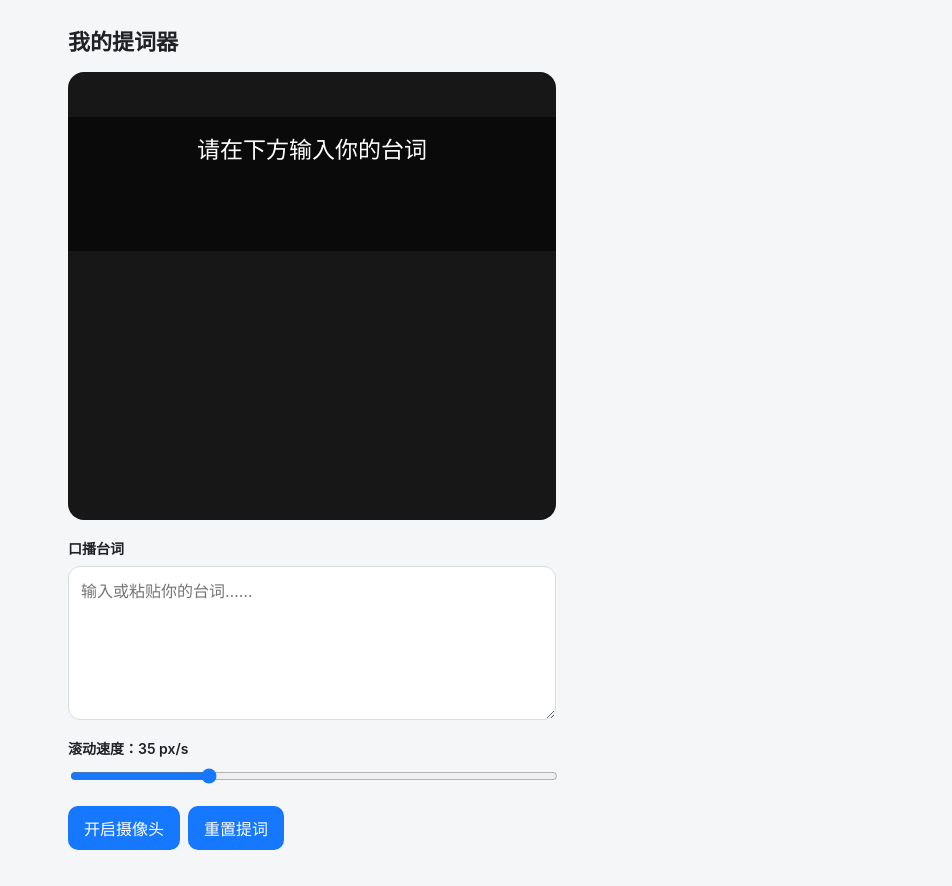
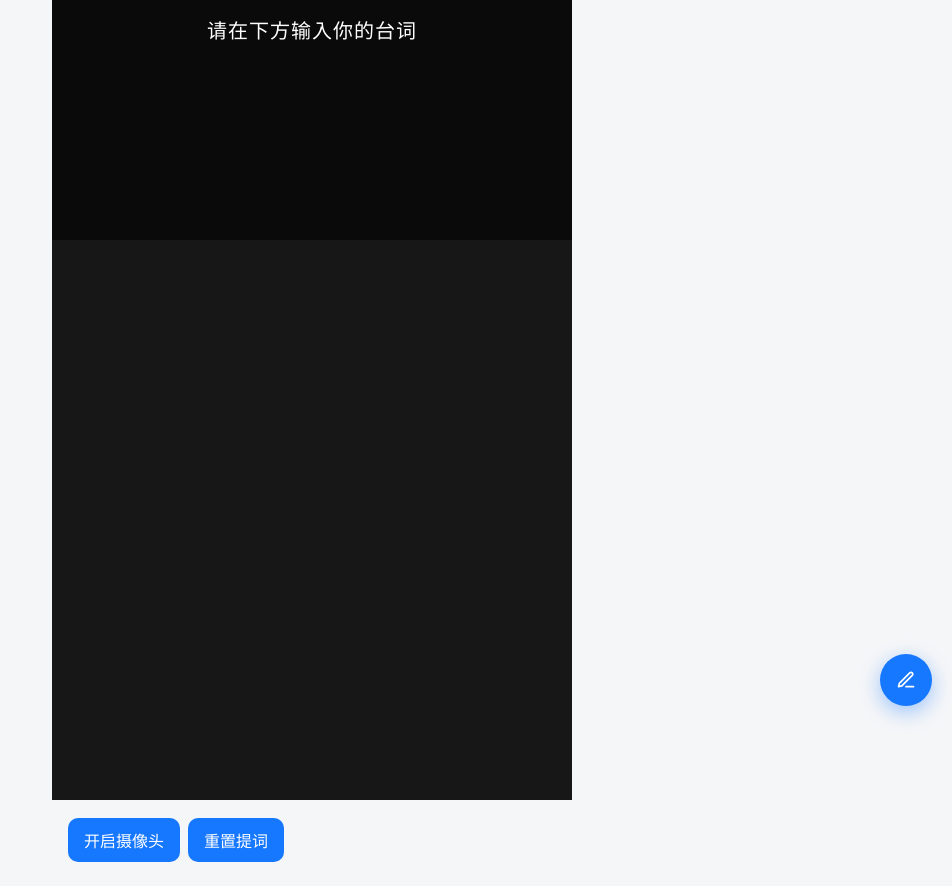
Before and after one commit to FuQunYing/Teleprompter, a Vue app: page / in a window 1280 px wide. Shown: the whole page, without its empty margins (328-1280 px from the left). Built offline with nearby package versions, Linux system fonts and the light colour scheme.

Commit message:
样式优化

```diff
--- a/src/App.vue
+++ b/src/App.vue
@@ -12,6 +12,8 @@ const recording = ref(false)
 const paused = ref(false)
 const error = ref('')
 const videoUrl = ref('')
+const showSettings = ref(false)
+const recordingSeconds = ref(0)
 
 let stream: MediaStream | null = null
 let recorder: MediaRecorder | null = null
@@ -19,6 +21,7 @@ let chunks: Blob[] = []
 let rafId = 0
 let lastTime = 0
 let scrollOffset = 0
+let recordingTimerId = 0
 
 const speedLabel = computed(() => `${speed.value} px/s`)
 
@@ -177,12 +180,15 @@ function startRecording() {
       recording.value = false
       paused.value = false
       cancelAnimationFrame(rafId)
+      stopRecordingTimer()
     }
 
     recorder.start(1000)
     recording.value = true
     paused.value = false
     scrollOffset = 0
+    recordingSeconds.value = 0
+    startRecordingTimer()
 
     if (promptEl.value) promptEl.value.scrollTop = 0
     draw()
@@ -199,10 +205,26 @@ function togglePause() {
     if (recorder.state === 'paused') recorder.resume()
     paused.value = false
     startScroll()
+    startRecordingTimer()
   } else {
     if (recorder.state === 'recording') recorder.pause()
     paused.value = true
     cancelAnimationFrame(rafId)
+    stopRecordingTimer()
+  }
+}
+
+function startRecordingTimer() {
+  stopRecordingTimer()
+  recordingTimerId = window.setInterval(() => {
+    recordingSeconds.value++
+  }, 1000)
+}
+
+function stopRecordingTimer() {
+  if (recordingTimerId) {
+    clearInterval(recordingTimerId)
+    recordingTimerId = 0
   }
 }
 
@@ -221,6 +243,15 @@ function resetPrompt() {
   scrollOffset = 0
   lastTime = 0
   if (promptEl.value) promptEl.value.scrollTop = 0
+}
+
+function openSettings() {
+  if (recording.value) return
+  showSettings.value = true
+}
+
+function closeSettings() {
+  showSettings.value = false
 }
 
 async function saveVideo() {
@@ -253,6 +284,7 @@ async function saveVideo() {
 
 onBeforeUnmount(() => {
   cancelAnimationFrame(rafId)
+  stopRecordingTimer()
   stream?.getTracks().forEach(track => track.stop())
   if (videoUrl.value) URL.revokeObjectURL(videoUrl.value)
 })
@@ -260,8 +292,6 @@ onBeforeUnmount(() => {
 
 <template>
   <main class="app">
-    <h1>我的提词器</h1>
-
     <section class="camera">
       <video
           ref="videoEl"
@@ -273,15 +303,41 @@ onBeforeUnmount(() => {
       <div class="prompt" ref="promptEl">
         <p>{{ script || '请在下方输入你的台词' }}</p>
       </div>
-      <span v-if="recording" class="rec">● REC</span>
+      <span v-if="recording" class="rec">● REC {{ recordingSeconds }} 秒</span>
     </section>
 
-    <label class="field-label">口播台词</label>
+    <p v-if="error" class="error">{{ error }}</p>
+
+    <button
+        class="fab"
+        @click="openSettings"
+        :disabled="recording"
+        aria-label="设置"
+    >
+      <svg viewBox="0 0 24 24" width="22" height="22" fill="none"
+           stroke="currentColor" stroke-width="2" stroke-linecap="round"
+           stroke-linejoin="round">
+        <path d="M12 20h9" />
+        <path d="M16.5 3.5a2.121 2.121 0 0 1 3 3L7 19l-4 1 1-4L16.5 3.5z" />
+      </svg>
+    </button>
+
+    <div v-if="showSettings" class="modal-overlay" @click.self="closeSettings">
+      <div class="modal-content">
+        <button class="modal-close" @click="closeSettings" aria-label="关闭">
+          <svg viewBox="0 0 24 24" width="20" height="20" fill="none"
+               stroke="currentColor" stroke-width="2.4" stroke-linecap="round"
+               stroke-linejoin="round">
+            <line x1="6" y1="6" x2="18" y2="18" />
+            <line x1="18" y1="6" x2="6" y2="18" />
+          </svg>
+        </button>
+
         <textarea
             v-model="script"
             :disabled="recording"
             placeholder="输入或粘贴你的台词……"
-        rows="5"
+            rows="16"
         />
 
         <label class="field-label">
@@ -296,7 +352,9 @@ onBeforeUnmount(() => {
             :disabled="recording"
         />
 
-    <p v-if="error" class="error">{{ error }}</p>
+        <button class="modal-save" @click="closeSettings">完成</button>
+      </div>
+    </div>
 
     <div class="actions">
       <button v-if="!cameraReady" @click="openCamera">
--- a/src/style.css
+++ b/src/style.css
@@ -27,8 +27,8 @@ input {
   width: 100%;
   max-width: 520px;
   margin: 0 auto;
-  padding: 16px;
-  padding-top: max(16px, env(safe-area-inset-top));
+  padding: 0;
+  /*padding-top: max(16px, env(safe-area-inset-top));*/
   padding-bottom: max(24px, env(safe-area-inset-bottom));
 }
 
@@ -42,9 +42,9 @@ h1 {
   overflow: hidden;
   width: 100%;
   aspect-ratio: 9 / 16;
-  max-height: 56vh;
+  max-height: 100vh;
   background: #171717;
-  border-radius: 16px;
+  border-radius: 0;
 }
 
 .preview {
@@ -56,7 +56,7 @@ h1 {
 
 .prompt {
   position: absolute;
-  top: 10%;
+  top: 0;
   left: 0;
   width: 100%;
   height: 30%;
@@ -65,8 +65,9 @@ h1 {
   overscroll-behavior: contain;
   background: rgb(0 0 0 / 55%);
   color: white;
-  font-size: 23px;
-  line-height: 1.7;
+  font-size: 20px;
+  line-height: 1.75;
+  letter-spacing: 1px;
   text-align: center;
   white-space: pre-wrap;
   overflow-wrap: anywhere;
@@ -83,16 +84,17 @@ h1 {
 
 .rec {
   position: absolute;
-  top: 12px;
+  bottom: 12px;
   right: 12px;
-  padding: 6px 10px;
+  padding: 6px 16px;
   border-radius: 20px;
   color: white;
-  background: #d93036;
-  font-size: 12px;
+  background: rgb(217 48 54 / 0.6);
+  font-size: 20px;
 }
 
 .field-label {
+  padding: 0 16px;
   display: block;
   margin: 18px 0 8px;
   font-size: 14px;
@@ -101,7 +103,8 @@ h1 {
 
 textarea {
   display: block;
-  width: 100%;
+  width: 96%;
+  margin-left: 2%;
   padding: 12px;
   border: 1px solid #d9dce2;
   border-radius: 12px;
@@ -111,11 +114,13 @@ textarea {
 }
 
 input[type="range"] {
-  width: 100%;
+  width: 96%;
+  margin-left: 2%;
   accent-color: #1677ff;
 }
 
 .actions {
+  padding: 0 16px;
   display: flex;
   flex-wrap: wrap;
   gap: 8px;
@@ -151,6 +156,114 @@ button:disabled {
   background: #111;
 }
 
+/* Floating settings button */
+.fab {
+  position: fixed;
+  right: 20px;
+  bottom: calc(max(24px, env(safe-area-inset-bottom)) + 70px);
+  width: 52px;
+  height: 52px;
+  border-radius: 50%;
+  background: #1677ff;
+  color: white;
+  display: inline-flex;
+  align-items: center;
+  justify-content: center;
+  box-shadow: 0 6px 20px rgba(22, 119, 255, 0.4);
+  z-index: 100;
+  border: 0;
+  cursor: pointer;
+}
+
+.fab:disabled {
+  opacity: 0.4;
+}
+
+/* Settings modal */
+.modal-overlay {
+  position: fixed;
+  inset: 0;
+  background: rgba(0, 0, 0, 0.55);
+  display: flex;
+  align-items: center;
+  justify-content: center;
+  z-index: 200;
+  padding: 16px;
+  padding-top: max(16px, env(safe-area-inset-top));
+  padding-bottom: max(24px, env(safe-area-inset-bottom));
+  animation: fadeIn 0.15s ease-out;
+}
+
+.modal-content {
+  background: white;
+  border-radius: 16px;
+  padding: 22px 16px 16px;
+  width: 100%;
+  max-width: 460px;
+  max-height: calc(100vh - 64px);
+  overflow-y: auto;
+  position: relative;
+  box-shadow: 0 12px 40px rgba(0, 0, 0, 0.25);
+  animation: rise 0.18s ease-out;
+}
+
+.modal-content h2 {
+  margin: 0 0 12px;
+  font-size: 18px;
+  font-weight: 600;
+  padding-right: 32px;
+}
+
+.modal-close {
+  position: absolute;
+  top: 12px;
+  right: 12px;
+  width: 32px;
+  height: 32px;
+  min-height: 32px;
+  padding: 0;
+  border: 0;
+  border-radius: 50%;
+  background: transparent;
+  color: #666;
+  cursor: pointer;
+  display: inline-flex;
+  align-items: center;
+  justify-content: center;
+}
+
+.modal-close:hover {
+  background: #f0f0f0;
+}
+
+.modal-save {
+  width: 100%;
+  margin-top: 18px;
+  min-height: 44px;
+  border: 0;
+  border-radius: 10px;
+  background: #1677ff;
+  color: white;
+  font-size: 15px;
+  cursor: pointer;
+}
+
+@keyframes fadeIn {
+  from { opacity: 0; }
+  to { opacity: 1; }
+}
+
+@keyframes rise {
+  from {
+    opacity: 0;
+    transform: translateY(20px);
+  }
+  to {
+    opacity: 1;
+    transform: translateY(0);
+  }
+}
+
 @media (max-width: 380px) {
   .app {
     padding-left: 12px;
```
Lines whose indentation alone changed are shown as unchanged.
